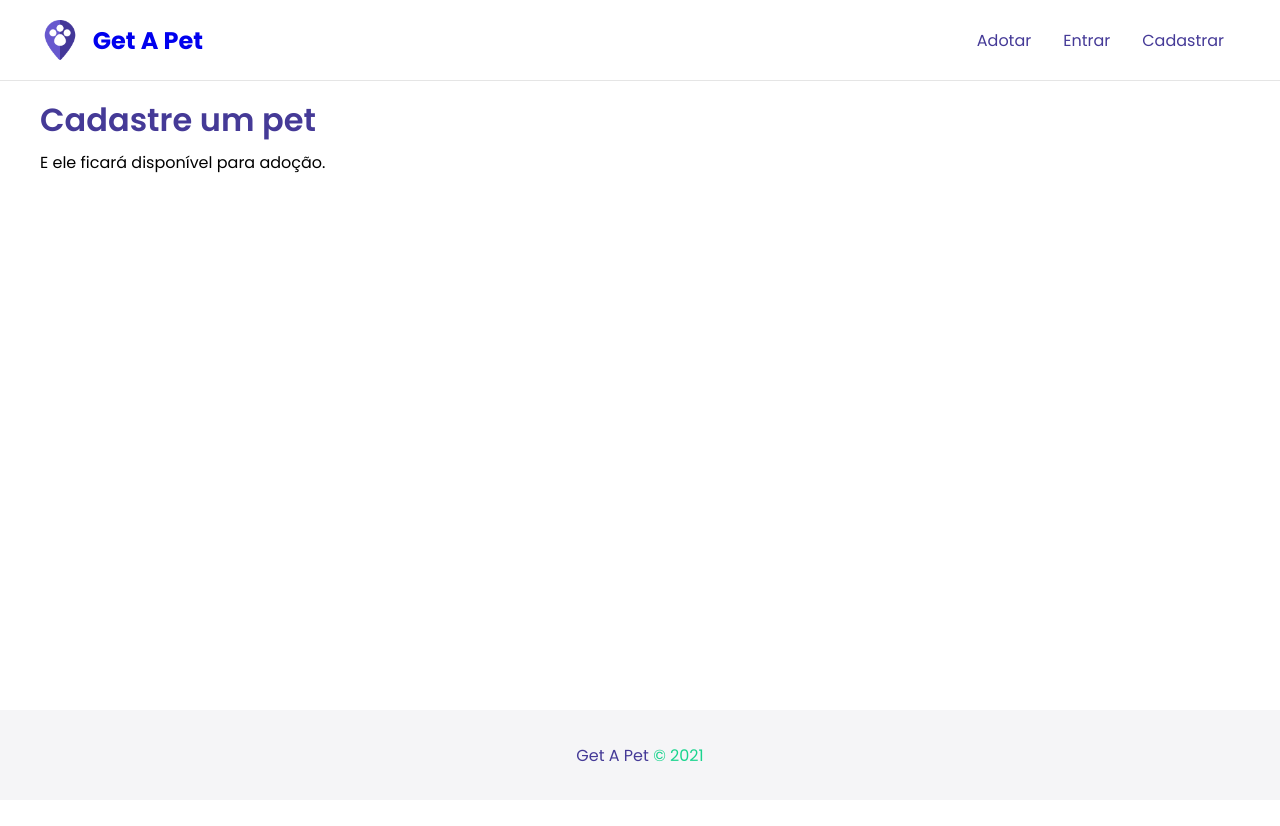
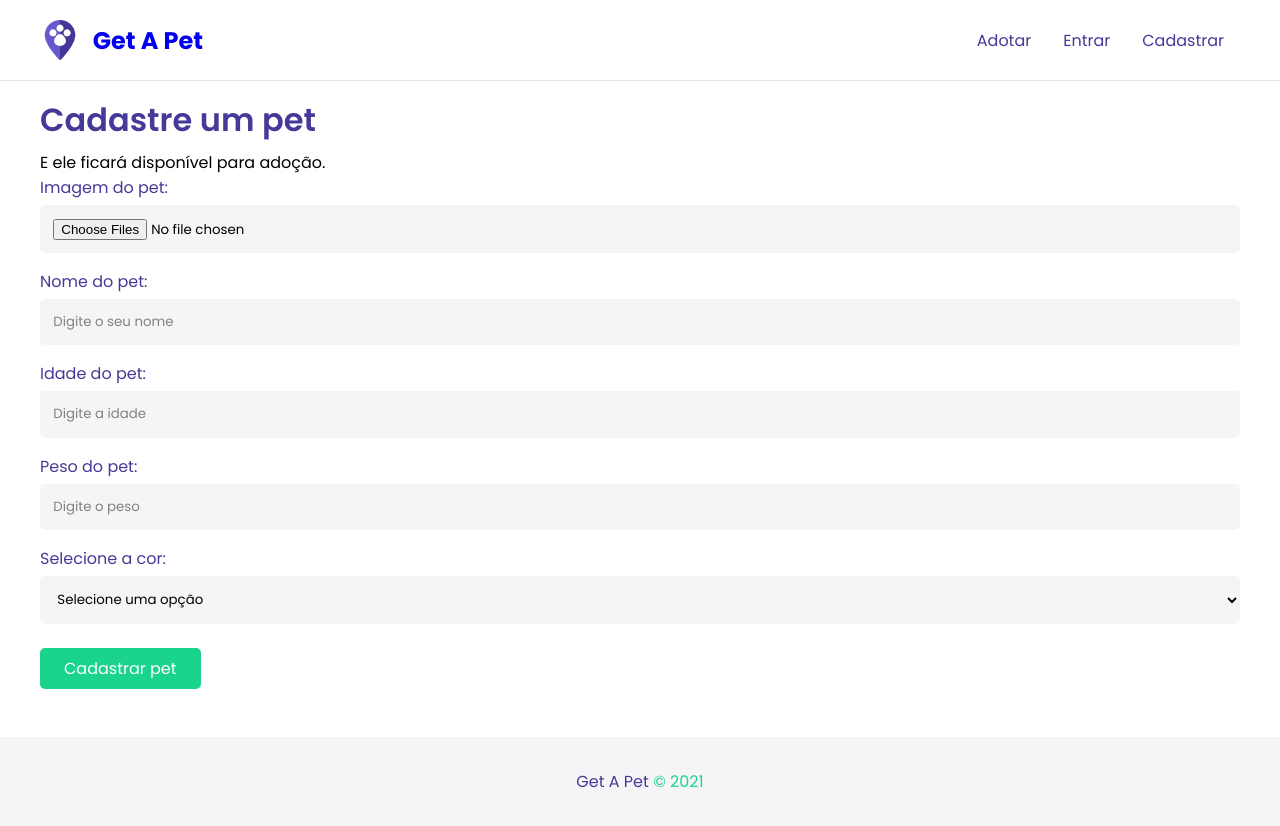
Before and after one commit to brunomart97/get-a-pet, a React (Create React App) app in the folder frontend/: page /pet/add in a window 1280 px wide. Before the commit the page ends 800 px from the top, so only its background shows below. Built offline with nearby package versions, Linux system fonts and the light colour scheme.

Commit message:
Start of pet form

```diff
--- /dev/null
+++ b/frontend/src/components/PetForm/index.js
@@ -0,0 +1,81 @@
+import { useState } from 'react';
+
+import styles from './styles.module.css';
+
+// Components
+import Input from '../../components/Input';
+import Select from '../../components/Select';
+
+function PetForm({
+  handleSubmit,
+  petData,
+  btnText
+}) {
+  const [pet, setPet] = useState(petData || {});
+  const [preview, setPreview] = useState([]);
+  const colors = ["Branco", "Preto", "Cinza", "Caramelo", "Mesclado"];
+
+  function onFileChange(e) {
+
+  }
+
+  function handleChange(e) {
+
+  }
+
+  function handleColor(e) {
+
+  }
+
+  return(
+    <section>
+      <form>
+        <Input
+          text="Imagem do pet"
+          type="file"
+          name="images"
+          handleOnChange={onFileChange}
+          multiple={true}
+        />
+        <Input
+          text="Nome do pet"
+          type="text"
+          name="name"
+          placeholder="Digite o seu nome"
+          handleOnChange={handleChange}
+          value={pet.name || ''}
+        />
+        <Input
+          text="Idade do pet"
+          type="text"
+          name="age"
+          placeholder="Digite a idade"
+          handleOnChange={handleChange}
+          value={pet.age || ''}
+        />
+        <Input
+          text="Peso do pet"
+          type="number"
+          name="weight"
+          placeholder="Digite o peso"
+          handleOnChange={handleChange}
+          value={pet.weight || ''}
+        />
+        <Select
+          name="Color"
+          text="Selecione a cor"
+          options={colors}
+          handleOnChange={handleColor}
+          value={pet.color || ''}
+        />
+        <input
+          className={styles.buttonSubmit}
+          type="submit"
+          value={btnText}
+        />
+      </form>
+    </section>
+  )
+}
+
+export default PetForm;
--- /dev/null
+++ b/frontend/src/components/PetForm/styles.module.css
@@ -0,0 +1,14 @@
+.buttonSubmit {
+  border: none;
+  padding: 0.5em 1.5em;
+  font-size: 1em;
+  background-color: #1ad48e;
+  color: #fff;
+  border-radius: 5px;
+  margin-top: .5em;
+  cursor: pointer;
+}
+
+.buttonSubmit:hover {
+  background-color: #18c985;
+}
--- /dev/null
+++ b/frontend/src/components/Select/index.js
@@ -0,0 +1,30 @@
+import styles from './styles.module.css';
+
+function Select({
+  text,
+  name,
+  options,
+  handleOnChange,
+  value
+}) {
+  return(
+    <div className={styles.formControl}>
+      <label htmlFor={name}>{text}:</label>
+      <select
+        name={name}
+        id={name}
+        onChange={handleOnChange}
+        value={value || ''}
+      >
+        <option>Selecione uma opção</option>
+        {options.map((option) => (
+          <option value={option} key={option}>
+            {option}
+          </option>
+        ))}
+      </select>
+    </div>
+  )
+}
+
+export default Select;
--- /dev/null
+++ b/frontend/src/components/Select/styles.module.css
@@ -0,0 +1,23 @@
+.formControl {
+  display: flex;
+  flex-direction: column;
+  margin-bottom: 1em;
+}
+
+.formControl label {
+  margin-bottom: .3em;
+  font-size: 1em;
+  color: #453a97;
+}
+
+.formControl select {
+  padding: 1em;
+  border: none;
+  border-radius: 5px;
+  background-color: #f5f5f7;
+  outline: none;
+}
+
+.formControl select::placeholder {
+  color: #818181;
+}
--- a/frontend/src/pages/AddPet/index.js
+++ b/frontend/src/pages/AddPet/index.js
@@ -6,11 +6,17 @@ import styles from './styles.module.css';
 
 import useFlashMessage from '../../hooks/useFlashMessage';
 
+// Components
+import PetForm from '../../components/PetForm';
+
 function AddPet() {
   return(
     <section>
       <h1 className={styles.title}>Cadastre um pet</h1>
       <p>E ele ficará disponível para adoção.</p>
+      <PetForm
+        btnText="Cadastrar pet"
+      />
     </section>
   )
 }
```
